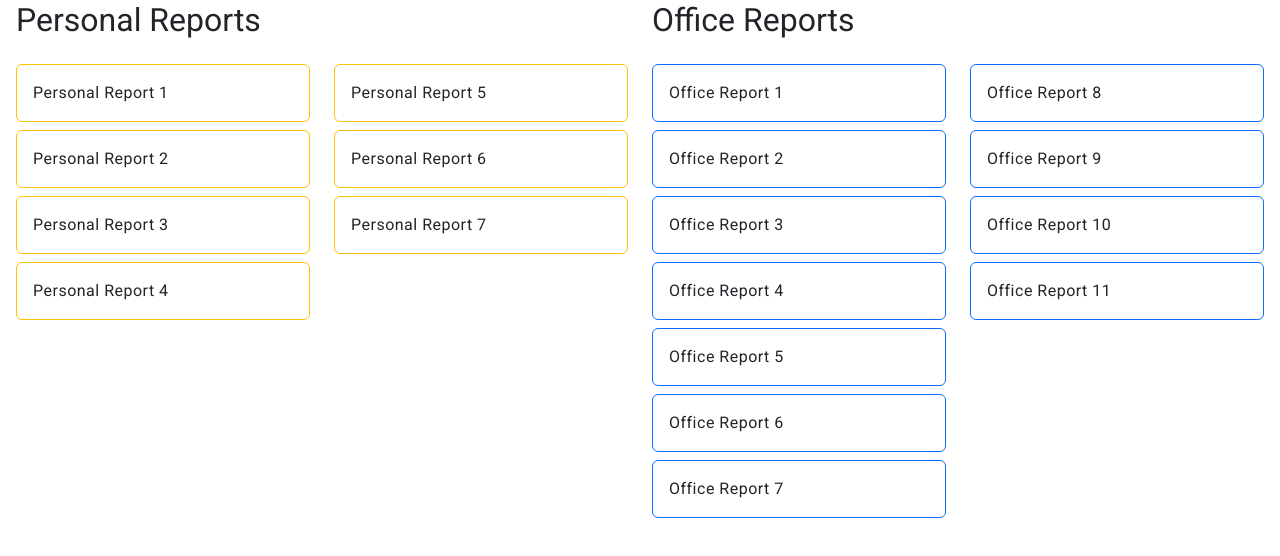
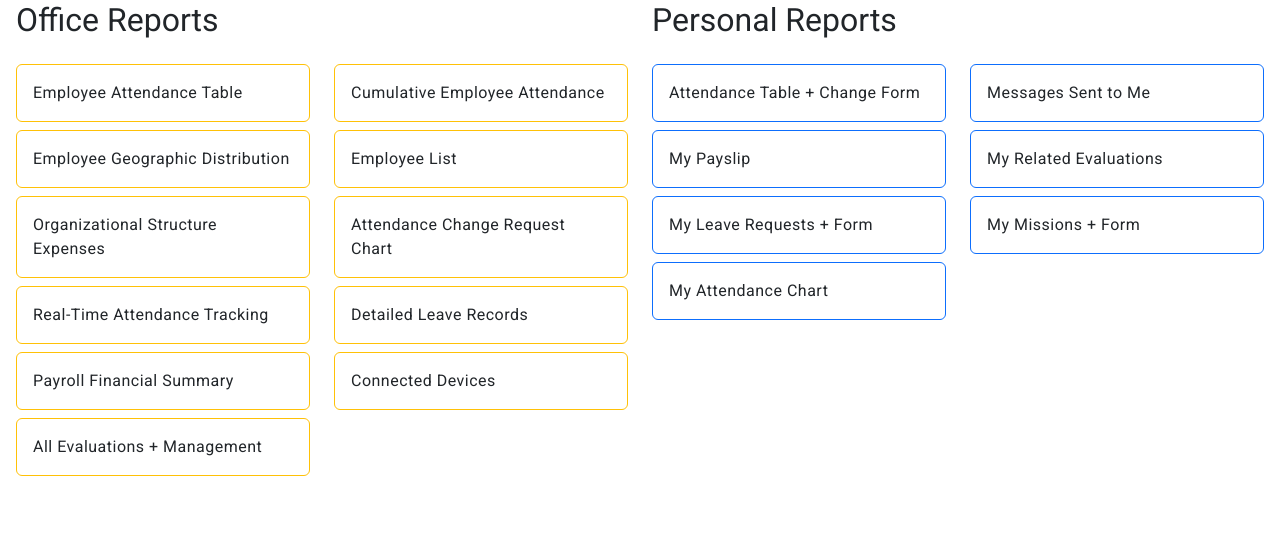
Before and after one commit to GrandAmir72/en-punch-card, an Angular app in the folder en-puch-card-app/: page /mainReport in a window 1280 px wide. Shown: the top 556 px of the page. Built offline with nearby package versions, Linux system fonts and the light colour scheme.

Commit message:
add translate

```diff
--- a/en-puch-card-app/src/app/components/Dashboard/Reports/report/report.component.html
+++ b/en-puch-card-app/src/app/components/Dashboard/Reports/report/report.component.html
@@ -1,74 +1,77 @@
 <div class="row">
     <div class="col">
-        <h4>Personal Reports</h4>
+        <h4>Office Reports</h4>
         <div class="row">
             <div class="col-6">
                 <div class="card border-warning p-3 my-2 w-100" (click)="switchBtns(1)">
-                    Personal Report 1
+                    Employee Attendance Table
                 </div>
                 <div class="card border-warning p-3 my-2 w-100" (click)="switchBtns(2)">
-                    Personal Report 2
+                    Employee Geographic Distribution
+
                 </div>
                 <div class="card border-warning p-3 my-2 w-100" (click)="switchBtns(3)">
-                    Personal Report 3
+                    Organizational Structure Expenses
                 </div>
                 <div class="card border-warning p-3 my-2 w-100" (click)="switchBtns(4)">
-                    Personal Report 4
+                    Real-Time Attendance Tracking
+                </div>
+                <div class="card border-warning p-3 my-2 w-100" (click)="switchBtns(4)">
+                    Payroll Financial Summary
+                </div>
+                <div class="card border-warning p-3 my-2 w-100" (click)="switchBtns(4)">
+                    All Evaluations + Management
                 </div>
             </div>
             <div class="col-6">
                 <div class="card border-warning p-3 my-2 w-100" (click)="switchBtns(5)">
-                    Personal Report 5
+                    Cumulative Employee Attendance
                 </div>
                 <div class="card border-warning p-3 my-2 w-100" (click)="switchBtns(6)">
-                    Personal Report 6
+                    Employee List
                 </div>
                 <div class="card border-warning p-3 my-2 w-100" (click)="switchBtns(7)">
-                    Personal Report 7
+                    Attendance Change Request Chart
+                </div>
+                <div class="card border-warning p-3 my-2 w-100" (click)="switchBtns(7)">
+                    Detailed Leave Records
+                </div>
+                <div class="card border-warning p-3 my-2 w-100" (click)="switchBtns(7)">
+                    Connected Devices
                 </div>
             </div>
         </div>
 
     </div>
     <div class="col">
-        <h4>Office Reports</h4>
+        <h4>Personal Reports</h4>
+
         <div class="row">
             <div class="col-6">
                 <div class="card border-primary p-3 my-2 w-100" (click)="switchBtns(8)">
-                    Office Report 1
+                    Attendance Table + Change Form
                 </div>
                 <div class="card border-primary p-3 my-2 w-100" (click)="switchBtns(9)">
-                    Office Report 2
+                    My Payslip
                 </div>
                 <div class="card border-primary p-3 my-2 w-100" (click)="switchBtns(10)">
-                    Office Report 3
+                    My Leave Requests + Form
+
                 </div>
                 <div class="card border-primary p-3 my-2 w-100" (click)="switchBtns(11)">
-                    Office Report 4
+                    My Attendance Chart
                 </div>
+
+            </div>
+            <div class="col-6">
                 <div class="card border-primary p-3 my-2 w-100" (click)="switchBtns(12)">
-                    Office Report 5
+                    Messages Sent to Me
                 </div>
                 <div class="card border-primary p-3 my-2 w-100" (click)="switchBtns(13)">
-                    Office Report 6
+                    My Related Evaluations
                 </div>
                 <div class="card border-primary p-3 my-2 w-100" (click)="switchBtns(14)">
-                    Office Report 7
-                </div>
-            </div>
-            <div class="col-6">
-
-                <div class="card border-primary p-3 my-2 w-100" (click)="switchBtns(15)">
-                    Office Report 8
-                </div>
-                <div class="card border-primary p-3 my-2 w-100" (click)="switchBtns(16)">
-                    Office Report 9
-                </div>
-                <div class="card border-primary p-3 my-2 w-100" (click)="switchBtns(17)">
-                    Office Report 10
-                </div>
-                <div class="card border-primary p-3 my-2 w-100" (click)="switchBtns(18)">
-                    Office Report 11
+                    My Missions + Form
                 </div>
             </div>
         </div>
--- a/en-puch-card-app/src/app/components/landing/landing.component.html
+++ b/en-puch-card-app/src/app/components/landing/landing.component.html
@@ -209,7 +209,6 @@
                         </div>
                     </nav>
                     <p class="text-punch-blue">© All rights reserved for this software for the Punch Card website. Supported and sponsored by Matin Rayane Arian Engineering Company</p>
-
                 </div>
             </div>
         </div>
```
